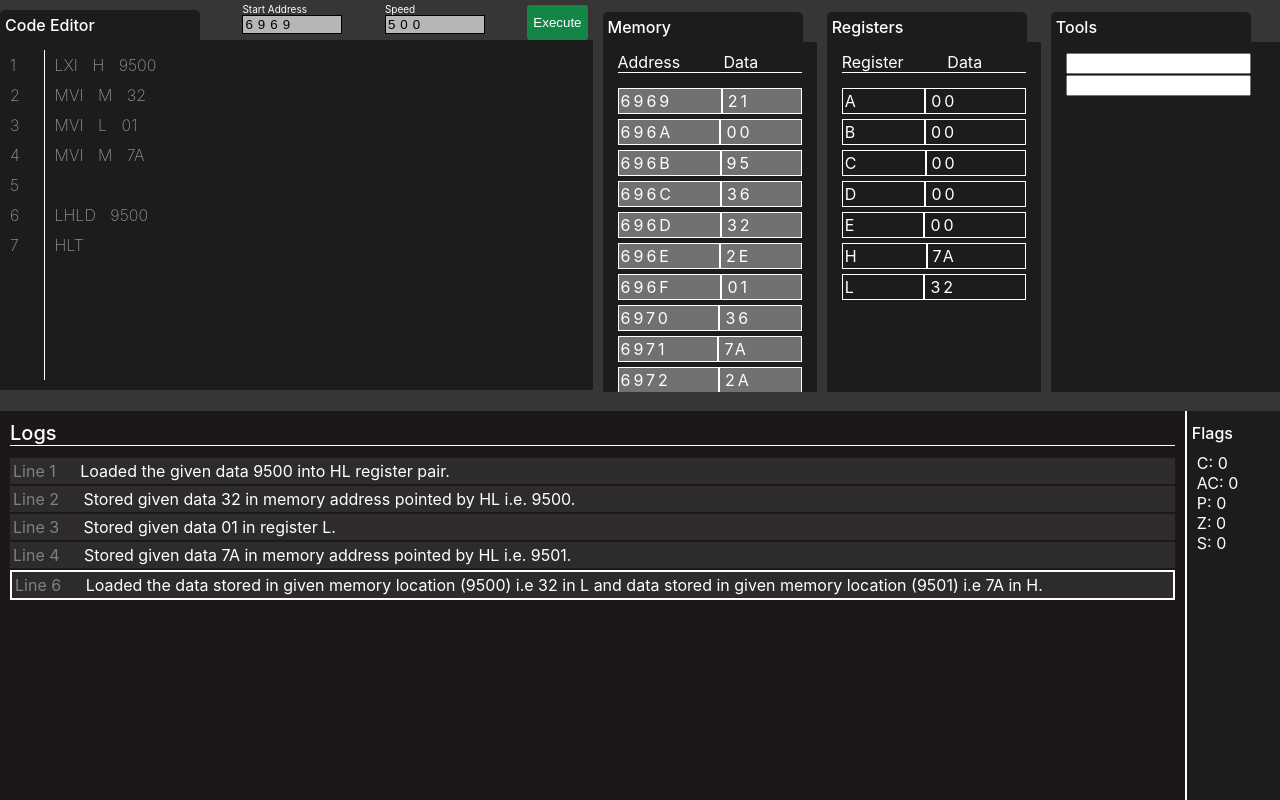
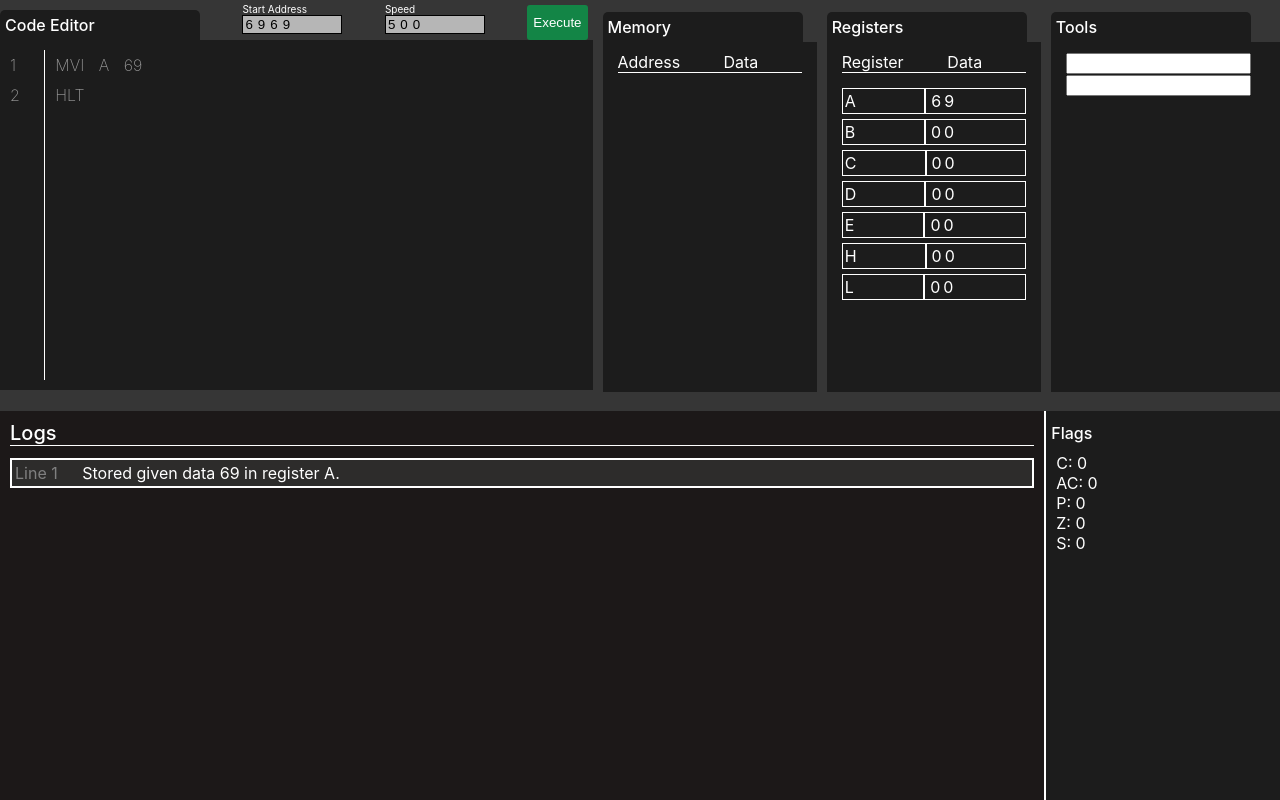
Before and after one commit to riwajp/Intel-8085-Simulator, a Next.js app: page / in a window 1280 px wide. Built offline with nearby package versions, Linux system fonts and the light colour scheme.

Commit message:
fixed labels, logs and line issue

```diff
--- a/pages/Components/CodeEditor.js
+++ b/pages/Components/CodeEditor.js
@@ -6,6 +6,7 @@ const CodeEditor = ({
   current_address,
   speed,
   setSpeed,
+  code_div_ref,
 }) => {
   let handleChange = (val) => {
     if (val.length <= 4) {
@@ -13,8 +14,9 @@ const CodeEditor = ({
     }
   };
   const [lines, setLines] = useState([]);
+  const [code, setCode] = useState("mvi a 90\ninr a\nhlt");
 
-  const div_ref = useRef();
+  const div_ref = code_div_ref;
   useEffect(() => {
     execute(div_ref.current?.innerText);
 
@@ -27,6 +29,16 @@ const CodeEditor = ({
       setLines(code_array);
     });
   }, []);
+
+  const dispatchExecute = () => {
+    let code = div_ref?.current?.innerText;
+    let code_array = code?.split("\n");
+    code_array = code_array.filter((c) => c != "");
+
+    let new_code = code_array.join("\n");
+    div_ref.current.innerText = new_code;
+    execute(div_ref.current.innerText);
+  };
   return (
     <div className="code-container">
       <div className="code-container-head">
@@ -49,10 +61,7 @@ const CodeEditor = ({
             className="address-input"
           />
         </div>
-        <button
-          onClick={() => execute(div_ref.current.innerText)}
-          className="execute-button"
-        >
+        <button onClick={() => dispatchExecute()} className="execute-button">
           Execute
         </button>
       </div>
@@ -68,13 +77,9 @@ const CodeEditor = ({
           className="code-editor-editable"
           spellCheck={false}
         >
-          LXI H 9500
-          <br /> MVI M 32
-          <br /> MVI L 01
-          <br /> MVI M 7A <br />
+          mvi a 69
           <br />
-          LHLD 9500 <br />
-          HLT
+          hlt
         </div>
       </div>
     </div>
--- a/pages/Components/Log.js
+++ b/pages/Components/Log.js
@@ -9,6 +9,7 @@ const Log = ({
   setFlags,
   flags_states,
 }) => {
+  console.log(logs);
   const [active_index, setActiveIndex] = useState();
   useEffect(() => {
     setActiveIndex(logs.length - 1);
--- a/pages/index.js
+++ b/pages/index.js
@@ -44,6 +44,7 @@ export default function Home() {
   const [speed, setSpeed] = useState(500);
 
   const memory_ref = useRef(memory);
+  const code_div_ref = useRef();
   //load the program into the memory============================================================
 
   /*
@@ -78,9 +79,14 @@ export default function Home() {
     setRegisters(initial_registers);
     setMemory({});
     let code_lines_separated = code.split("\n").map((e) => e.trim());
+    console.log(code_lines_separated);
 
+    let memory_temp = { ...memory };
+
+    var iteration_number = 1;
+    var missed_halt = 1;
+    while (iteration_number <= 2) {
       var address = current_address;
-    let memory_temp = { ...memory };
 
       for (let i in code_lines_separated) {
         if (code_lines_separated[i] == "") {
@@ -93,11 +99,13 @@ export default function Home() {
 
           line = line.split(":")[1];
         }
-      line = checkSyntax(line, labels);
+
+        line = checkSyntax(line, labels, iteration_number);
 
         if (!Array.isArray(line)) {
           return { memory: `Error on line ${parseInt(i) + 1}: ${line}` };
         }
+
         let hex_code = hexCode(line);
 
         memory_temp[address] = hex_code.opCode;
@@ -106,7 +114,7 @@ export default function Home() {
         if (hex_code.opCode == "EF") {
           setCompilationMemory(memory_temp);
 
-        return { memory: memory_temp, labels: labels, lines_map };
+          missed_halt = 0;
         }
 
         if (hex_code.data != "") {
@@ -115,8 +123,9 @@ export default function Home() {
               hex_code.opCode
             )
           ) {
-          memory_temp[address] = labels[hex_code.data].slice(2);
-          memory_temp[inr(address)] = labels[hex_code.data].slice(0, 2);
+            memory_temp[address] = labels[hex_code.data]?.slice(2) || "00";
+            memory_temp[inr(address)] =
+              labels[hex_code.data]?.slice(0, 2) || "00";
 
             address = inr(inr(address));
           } else {
@@ -130,14 +139,17 @@ export default function Home() {
           }
         }
       }
+      iteration_number++;
+    }
     setMemory(memory_temp);
-
+    if (!missed_halt) {
+      return { memory: memory_temp, labels: labels, lines_map };
+    }
     return { memory: `You missed HLT!` };
   };
 
   //Execute the code ============================================================
   const execute = async (code) => {
-    console.log(String(code).split("\n"));
     let code_details = load(code.toUpperCase().trim());
     let memory = code_details.memory;
     let lines_map = code_details.lines_map;
@@ -314,11 +326,11 @@ export default function Home() {
         program_counter = inr(inr(program_counter));
       } else if (code_text_array[0] == "LDAX") {
         program_counter = inr(program_counter);
+
+        if (code_text_array[1] == "B") {
           let data = memory[registers_temp["B"] + registers_temp["C"]]
             ? memory[registers_temp["B"] + registers_temp["C"]]
             : "00";
-
-        if (code_text_array[1] == "B") {
           registers_temp = {
             ...registers_temp,
             A: data,
@@ -346,6 +358,24 @@ export default function Home() {
             code: code_text_array.join(" "),
             message: `Loaded the data stored in memory location pointed by register DE(${
               registers_temp["D"] + registers_temp["E"]
+            }) i.e. ${data} into register
+            A`,
+          });
+        }
+
+        if (code_text_array[1] == "H") {
+          let data = memory[registers_temp["H"] + registers_temp["L"]]
+            ? memory[registers_temp["H"] + registers_temp["L"]]
+            : "00";
+          registers_temp = {
+            ...registers_temp,
+            A: data,
+          };
+          logs_temp.push({
+            type: "success",
+            code: code_text_array.join(" "),
+            message: `Loaded the data stored in memory location pointed by register HL(${
+              registers_temp["H"] + registers_temp["L"]
             }) i.e. ${data} into register
             A`,
           });
@@ -760,11 +790,12 @@ export default function Home() {
           code: code_text_array.join(" "),
           message: `Subtracted the given data ${to_sub} and carry i.e. ${flags_temp.C}from Accmulator.`,
         });
+        program_counter = inr(program_counter);
       } else if (code_text_array[0] == "INR") {
         program_counter = inr(program_counter);
         if (code_text_array[1] !== "M") {
-          registers_temp[code_text_array[1]] = inr(
-            registers_temp[code_text_array[1]]
+          registers_temp[code_text_array[1]] = hex(
+            inr(registers_temp[code_text_array[1]])
           );
           logs_temp.push({
             type: "success",
@@ -773,11 +804,21 @@ export default function Home() {
               code_text_array[1]
             }  by 1 i.e. now it is ${registers_temp[code_text_array[1]]}.`,
           });
+          let ac_flag = flagsStatus(
+            flags_temp,
+            registers_temp[code_text_array[1]]
+          );
+          flags_temp = ac_flag.flags;
+          flags_temp.AC =
+            dec(inr(registers_temp[code_text_array[1]].slice(1))) > 15;
+          registers_temp[code_text_array[1]] = ac_flag.acc;
         } else {
-          memory[registers_temp.H + registers_temp.L] = inr(
+          memory[registers_temp.H + registers_temp.L] = hex(
+            inr(
               memory[registers_temp.H + registers_temp.L]
                 ? memory[registers_temp.H + registers_temp.L]
                 : "00"
+            )
           );
           logs_temp.push({
             type: "success",
@@ -790,23 +831,27 @@ export default function Home() {
           });
           let ac_flag = flagsStatus(
             flags_temp,
-            registers_temp[code_text_array[1]]
+            memory[registers_temp.H + registers_temp.L]
           );
           flags_temp = ac_flag.flags;
-          registers_temp[code_text_array[1]] = ac_flag.acc;
+          flags_temp.AC =
+            dec(inr(memory[registers_temp.H + registers_temp.L].slice(1))) > 15;
+
+          memory[registers_temp.H + registers_temp.L] = ac_flag.acc;
         }
       } else if (code_text_array[0] == "DCR") {
         program_counter = inr(program_counter);
         if (code_text_array[1] !== "M") {
           if (registers_temp[code_text_array[1]].slice(1) < 1) {
+            flags_temp.AC = "0";
+          } else {
             flags_temp.AC = "1";
-          } else {
-            flags_temp.AC = "0";
           }
-          registers_temp[code_text_array[1]] =
+          registers_temp[code_text_array[1]] = hex(
             dcr(registers_temp[code_text_array[1]]) < 0
               ? "FF"
-              : dcr(registers_temp[code_text_array[1]]);
+              : dcr(registers_temp[code_text_array[1]])
+          );
 
           logs_temp.push({
             type: "success",
@@ -815,16 +860,24 @@ export default function Home() {
               code_text_array[1]
             }  by 1 i.e. now it is i.e. ${registers_temp[code_text_array[1]]}`,
           });
+          let ac_flag = flagsStatus(
+            flags_temp,
+            registers_temp[code_text_array[1]]
+          );
+          flags_temp = ac_flag.flags;
+          registers_temp[code_text_array[1]] = ac_flag.acc;
         } else {
           if (memory[registers_temp.H + registers_temp.L].slice(1) < 1) {
+            flags_temp.AC = "0";
+          } else {
             flags_temp.AC = "1";
-          } else {
-            flags_temp.AC = "0";
           }
-          memory[registers_temp.H + registers_temp.L] = dcr(
+          memory[registers_temp.H + registers_temp.L] = hex(
+            dcr(
               memory[registers_temp.H + registers_temp.L]
                 ? memory[registers_temp.H + registers_temp.L]
                 : "00"
+            )
           );
           logs_temp.push({
             type: "success",
@@ -835,13 +888,14 @@ export default function Home() {
               memory[registers_temp.H + registers_temp.L]
             }`,
           });
-        }
+
           let ac_flag = flagsStatus(
             flags_temp,
-          registers_temp[code_text_array[1]]
+            memory[registers_temp.H + registers_temp.L]
           );
           flags_temp = ac_flag.flags;
-        registers_temp[code_text_array[1]] = ac_flag.acc;
+          memory[registers_temp.H + registers_temp.L] = ac_flag.acc;
+        }
       } else if (code_text_array[0] == "INX") {
         program_counter = inr(program_counter);
         if (code_text_array[1] == "B") {
@@ -1037,7 +1091,7 @@ export default function Home() {
             .toUpperCase();
 
           if (dec(to_sub) > dec(registers_temp.A)) {
-            difference = "1" + difference.toString();
+            difference = dec("1" + difference.toString(2));
           }
 
           logs_temp.push({
@@ -1144,21 +1198,13 @@ export default function Home() {
       } else if (code_text_array[0] == "JMP") {
         program_counter = inr(program_counter);
         program_counter =
-          memory[inr(program_counter)] + memory[inr(program_counter)];
+          memory[inr(program_counter)] + memory[program_counter];
         logs_temp.push({
           type: "success",
           code: code_text_array.join(" "),
           message: `Jumped to ${program_counter}`,
         });
-      } else if (code_text_array[0] == "JMP") {
-        program_counter = inr(program_counter);
-        program_counter =
-          memory[inr(program_counter)] + memory[inr(program_counter)];
-        logs_temp.push({
-          type: "success",
-          code: code_text_array.join(" "),
-          message: `Jumped to ${program_counter}`,
-        });
+        //program_counter = inr(program_counter);
       } else if (code_text_array[0] == "JC") {
         program_counter = inr(program_counter);
         if (flags_temp.C == "1") {
@@ -1304,7 +1350,6 @@ export default function Home() {
           });
         }
       }
-      console.log("Executing");
       let flag_affect_acc = [
         "ADD",
         "ADI",
@@ -1316,6 +1361,7 @@ export default function Home() {
         "DAD",
         "ORA",
         "XRA",
+
         "CMA",
         "ANI",
         "ORI",
@@ -1364,6 +1410,7 @@ export default function Home() {
           setCurrentAddress={setCurrentAddress}
           speed={speed}
           setSpeed={setSpeed}
+          code_div_ref={code_div_ref}
         />
         <Memory
           memory={memory}
--- a/utils.js
+++ b/utils.js
@@ -60,7 +60,7 @@ const hexCode = (code) => {
   return opCodes.length ? opCodes[opCodes.length - 1] : 0;
 };
 
-const checkSyntax = (code, labels) => {
+const checkSyntax = (code, labels, iteration_number) => {
   const verify = (code, labels) => {
     let code_array = code.replace(/\s+/g, " ").trim().split(" ");
 
@@ -204,7 +204,10 @@ const checkSyntax = (code, labels) => {
       )
     ) {
       if (code_array.length == 2) {
-        if (Object.keys(labels).includes(code_array[1])) {
+        if (
+          iteration_number == 1 ||
+          Object.keys(labels).includes(code_array[1])
+        ) {
           return code_array;
         } else {
           error_message = "Given label not defined.";
@@ -233,7 +236,7 @@ const flagsStatus = (flags, acc) => {
   } else {
     flags.Z = 0;
   }
-  if (acc_temp.charAt(0) == "0" && flags.S == 0) {
+  if (binary_eqv.charAt(0) == "0" && flags.S == 0) {
     flags.S = 0;
   } else {
     flags.S = 1;
@@ -248,7 +251,7 @@ const flagsStatus = (flags, acc) => {
     flags.P = 0;
   }
 
-  return { flags, acc };
+  return { flags, acc: hex(acc) };
 };
 
 const format = (obj) => {
```
Lines whose indentation alone changed are shown as unchanged.
